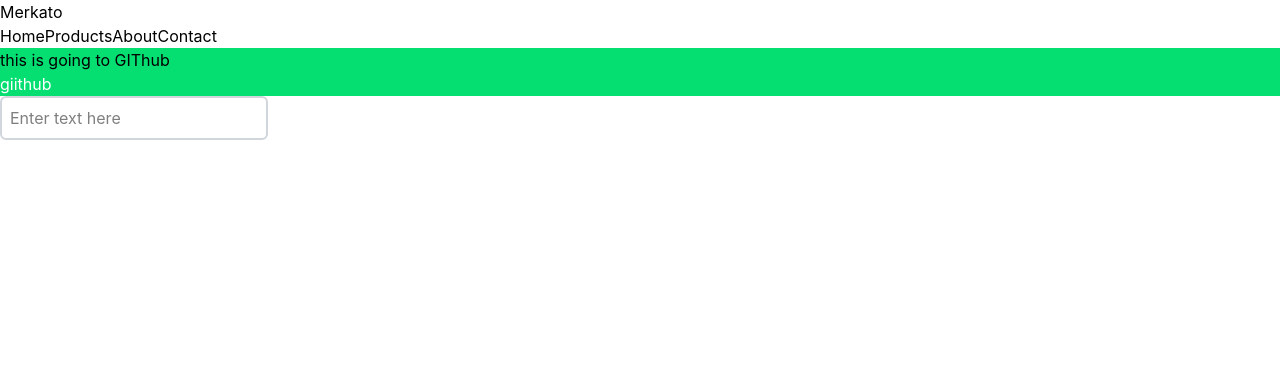
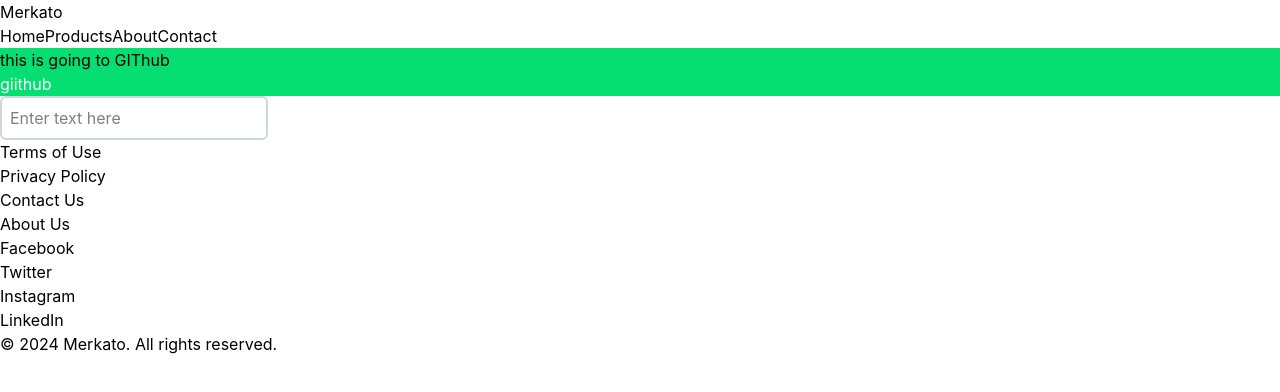
Before and after one commit to abellasuper1-stack/merkato, a React (Vite) app: page / in a window 1280 px wide. Shown: the top 392 px of the page. Built offline with nearby package versions, Linux system fonts and the light colour scheme.

Commit message:
added footer  in app.jsx

```diff
--- a/src/App.jsx
+++ b/src/App.jsx
@@ -4,6 +4,7 @@
 import heroImg from './assets/hero.png'
 import './App.css'
 import Header from './components/header'
+import Footer from './components/Footer'
 
 function App() {
   const [count, setCount] = useState(0)
@@ -14,6 +15,7 @@
   <h1 className="bg-green-400"> this is going to GIThub </h1>
   <h1 className="bg-green-400 text-white"> giithub </h1>
   <input type="text" className="border-2 border-gray-300 rounded-md p-2" placeholder="Enter text here" />
+    <Footer/>
     </>
   )
 }
--- a/src/components/Footer.jsx
+++ b/src/components/Footer.jsx
@@ -23,3 +23,4 @@
         </footer>
     )
 }
+export default Footer;
```
